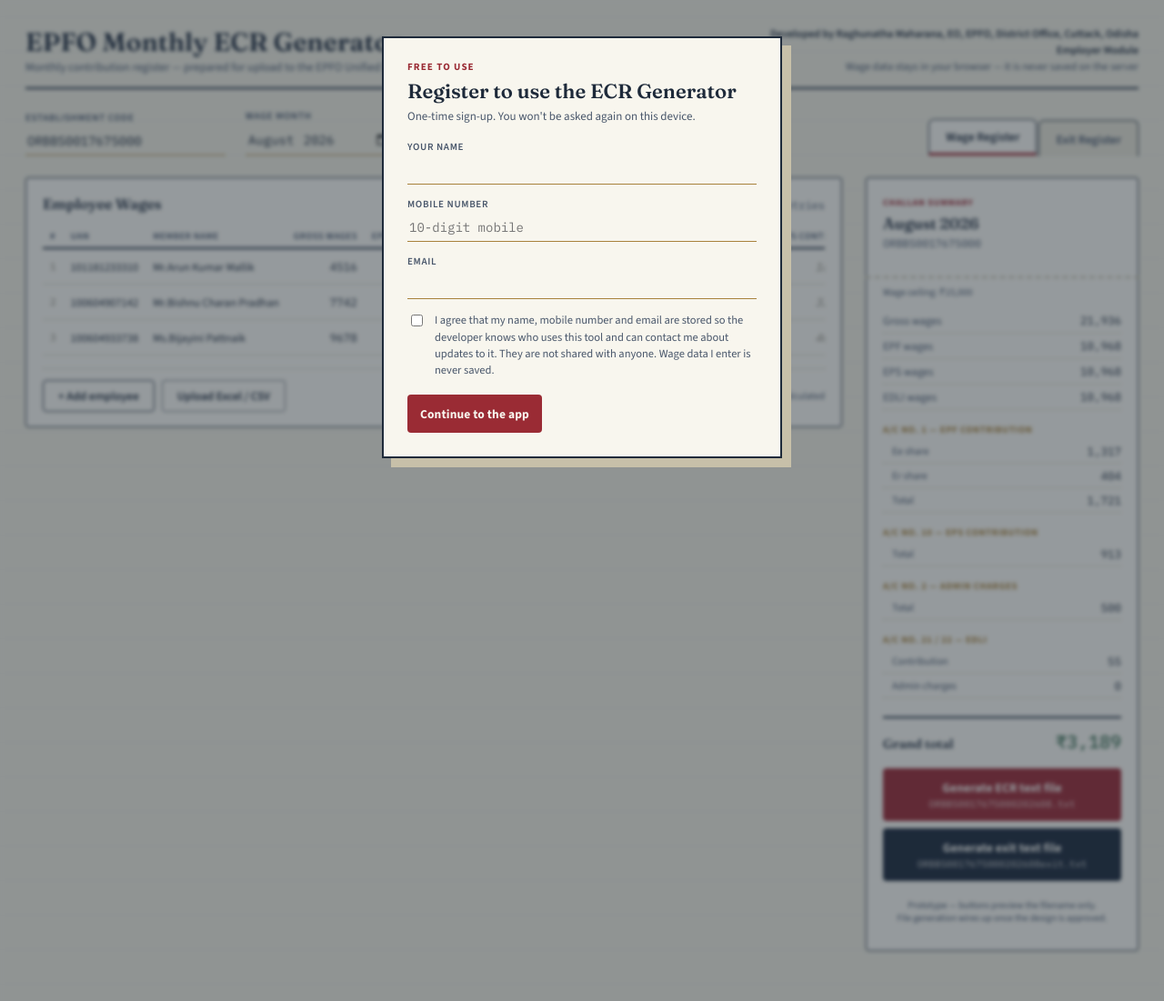
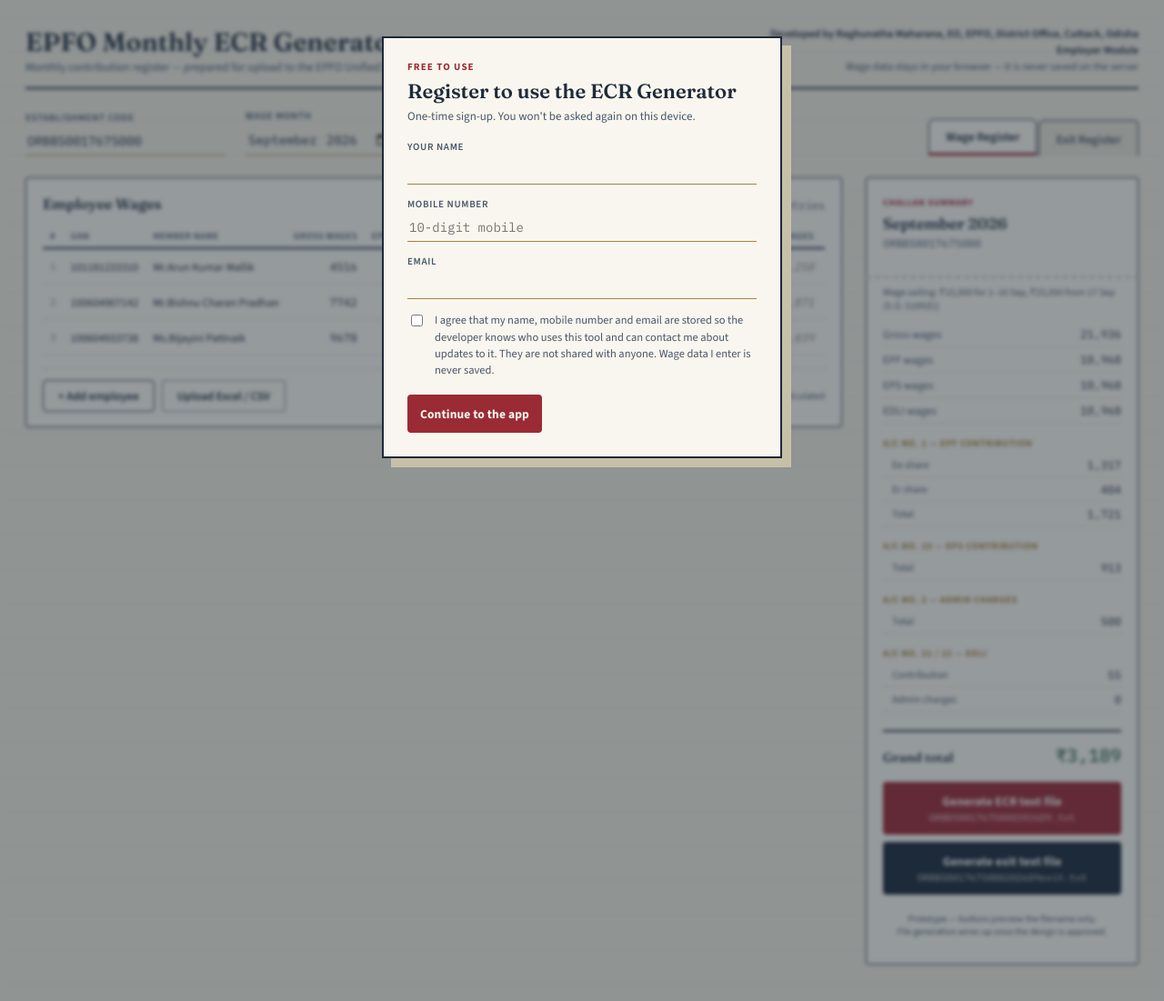
Before and after one commit to EPFRAGHU/ecr-generator, a Flask app: page / in a window 1280 px wide. Shown: the top 1101 px of the page at 91% size. Run offline with Flask 3, Linux system fonts and the light colour scheme.

Commit message:
Default wage month to the previous month
The wage month was hardcoded to August 2026. It now opens on the month
before the visitor's current date (e.g. September 2026 in October 2026).

Co-Authored-By: Claude Opus 5.5 <noreply@anthropic.com>

```diff
--- a/static/app.js
+++ b/static/app.js
@@ -566,6 +566,14 @@ document.getElementById('gen-exit-btn').addEventListener('click', ()=>{
 });
 
 // ---------- init ----------
+// Default wage month: the month before the current one (ECRs are filed for
+// the previous month's wages).
+{
+  const d = new Date();
+  const prev = new Date(d.getFullYear(), d.getMonth() - 1, 1);
+  document.getElementById('wage-month').value =
+    `${prev.getFullYear()}-${String(prev.getMonth()+1).padStart(2,'0')}`;
+}
 renderWageTable();
 renderExitTable();
 renderStub();
--- a/templates/index.html
+++ b/templates/index.html
@@ -60,7 +60,7 @@
   </div>
   <div class="field month">
     <label for="wage-month">Wage month</label>
-    <input id="wage-month" type="month" value="2026-08" />
+    <input id="wage-month" type="month" />
   </div>
   <div class="tabs">
     <button class="tab-btn active" data-tab="wage">Wage Register</button>
@@ -155,7 +155,7 @@
   <div class="stub">
     <div class="stub-top">
       <div class="eyebrow">CHALLAN SUMMARY</div>
-      <h3>August 2026</h3>
+      <h3></h3>
       <div class="estab" id="stub-estab">ORBBS0017675000</div>
     </div>
     <div class="stub-body">
```
